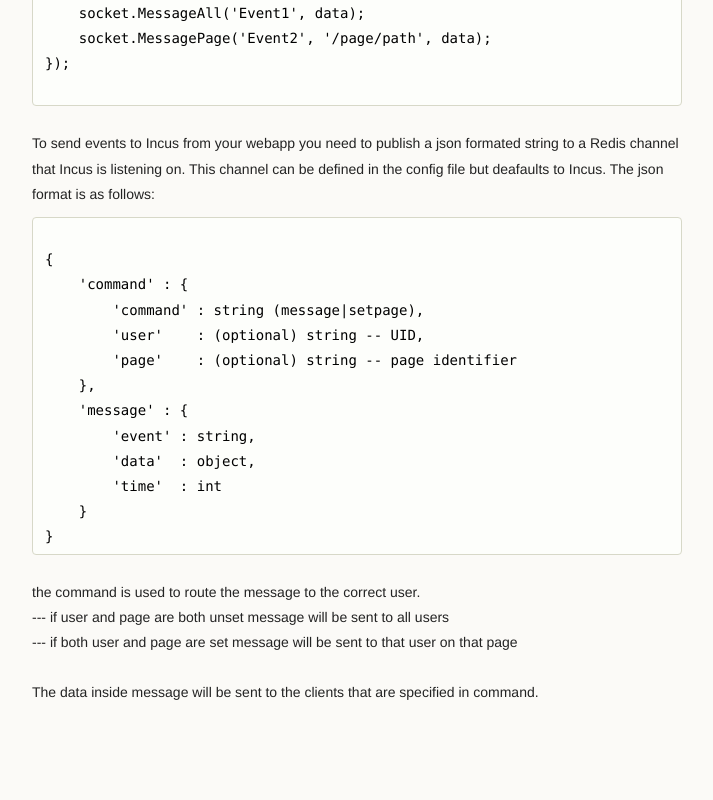
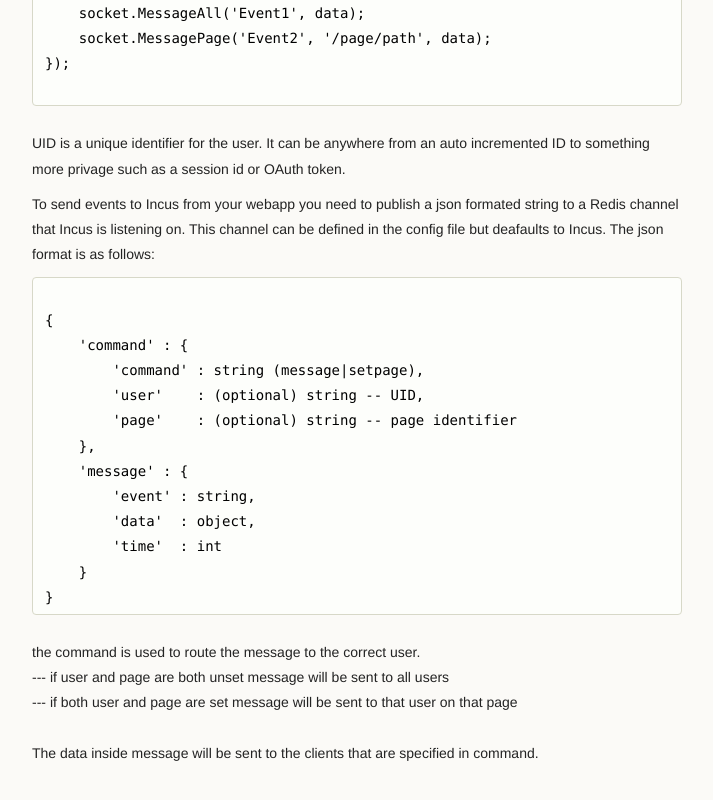
Before and after one commit to Imgur/incus, a plain HTML site: page index.html in a window 1280 px wide. Shown: the part 1531-2331 px from the top of the page, without its empty margins (278-991 px from the left). Before the commit the page ends 2297 px from the top, so only its background shows below. Drawn offline with Linux system fonts and the light colour scheme.

Commit message:
Update index.html

```diff
--- a/index.html
+++ b/index.html
@@ -100,6 +100,8 @@ $('#button').on('click', function() {
 });
 
 </pre></code>
+<p>UID is a unique identifier for the user. It can be anywhere from an auto incremented ID to something more privage such as a session id or OAuth token.</p>
+
 
 <p>To send events to Incus from your webapp you need to publish a json formated string to a Redis channel that Incus is listening on. This channel can be defined in the config file but deafaults to Incus. The json format is as follows:</p>
 <pre><code>
```
